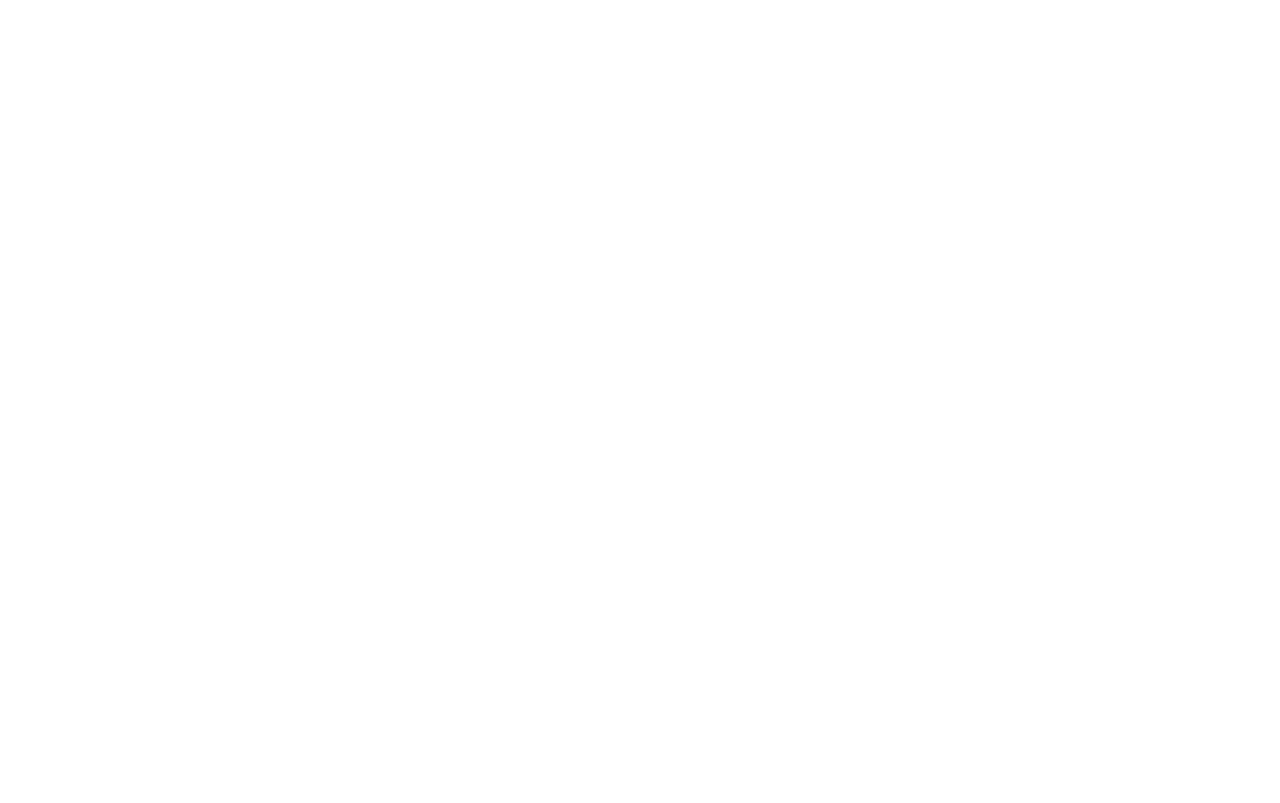
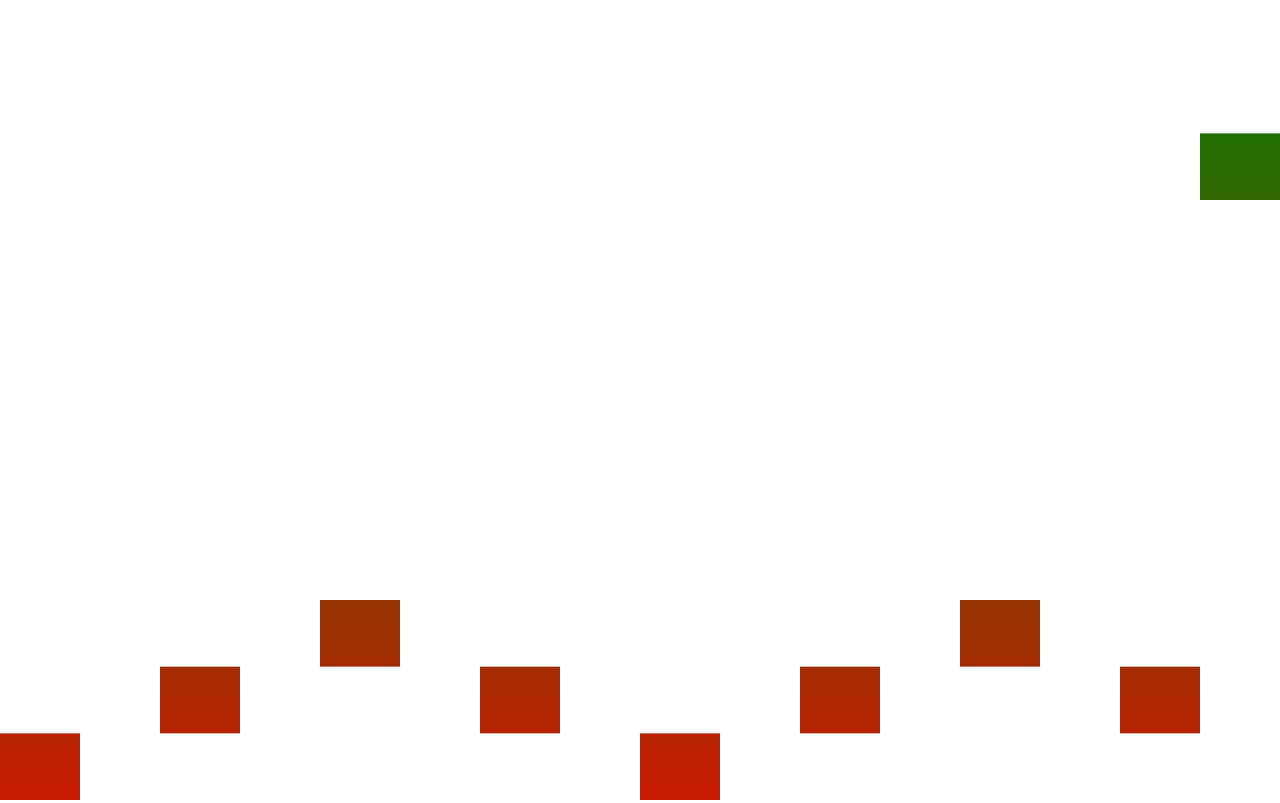
Before and after one commit to GenrihMD/sequenser, a plain HTML site: page index.html in a window 1280 px wide. Drawn offline with Linux system fonts and the light colour scheme.

Commit message:
Creat pattern maker

```diff
--- a/app/main.js
+++ b/app/main.js
@@ -1,8 +1,58 @@
+const TONES_NUMBER = 12
+const BEATS_NUMBER = 16
+
 const canvasBoundingRect = canvas.getBoundingClientRect()
-canvas.width = canvasBoundingRect.width
-canvas.height = canvasBoundingRect.height
+const w = canvas.width = canvasBoundingRect.width
+const h = canvas.height = canvasBoundingRect.height
 
-const offscreen = canvas.transferControlToOffscreen();
+const ctx = canvas.getContext('2d')
 
-const worker = new Worker("/app/canvas-worker.js");
-worker.postMessage({ canvas: offscreen }, [offscreen]);
+const  grd = ctx.createLinearGradient(0, w, 0, 0);
+grd.addColorStop(0.2, "red");
+grd.addColorStop(1, "green");
+ctx.fillStyle = grd;
+
+const beatWidth = w / BEATS_NUMBER
+const lineHeight = h / TONES_NUMBER
+
+class Pattern {
+    constructor() {
+        this.beats = [
+            [1], [], [2], [],
+            [3], [], [2], [],
+            [1], [], [2], [],
+            [3], [], [2], [10],
+        ]
+    }
+}
+
+const p = new Pattern()
+
+function drawBeats() {
+    ctx.clearRect(0,0, w, h)
+    for (let i = 0; i < BEATS_NUMBER; i++) {
+        const beat = p.beats[i]
+        beat.forEach( b => ctx.fillRect(i * beatWidth, h - b * lineHeight, beatWidth, lineHeight) )
+    }
+}
+
+canvas.addEventListener('click', function (e) {
+    const x = e.offsetX
+    const y = e.offsetY;
+
+    const lineNumber = Math.floor((h - y) / lineHeight) + 1
+    const beatNumber = Math.floor(x / beatWidth)
+
+    const beat = p.beats[beatNumber]
+    console.log(beat)
+
+    if (beat.includes(lineNumber)) {
+        beat.splice(beat.indexOf(lineNumber), 1);
+    } else {
+        beat.push(lineNumber)
+    }
+
+    drawBeats();
+})
+
+drawBeats();
--- a/index.html
+++ b/index.html
@@ -48,27 +48,11 @@
             border-collapse: collapse;
             border-spacing: 0;
         }
-
-        /*.container {  display: grid;*/
-        /*    grid-template-columns: 1fr;*/
-        /*    grid-template-rows: 0.2fr 1.2fr;*/
-        /*    gap: 0px 0px;*/
-        /*    grid-auto-flow: row;*/
-        /*    grid-template-areas:*/
-        /*        "panel"*/
-        /*        "sequencer";*/
-        /*}*/
-        .panel {
-            height: 50px;
-        }
-        /*.sequencer { grid-area: sequencer; }*/
         #canvas {
             width: 100%;
-            height: calc(100vh - 50px);
+            height: 100vh;
         }
-        #canvas2 {
-            display: none;
-        }
+
     </style>
 </head>
 <body>
@@ -76,7 +60,6 @@
 
         <div class="sequencer">
             <canvas id="canvas" width="500" height="500"></canvas>
-            <canvas id="canvas2" width="500" height="500"></canvas>
         </div>
     </div>
 
```
